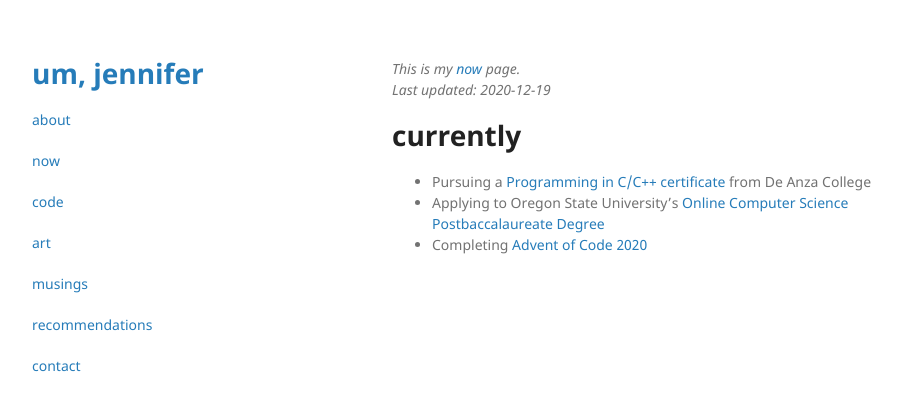
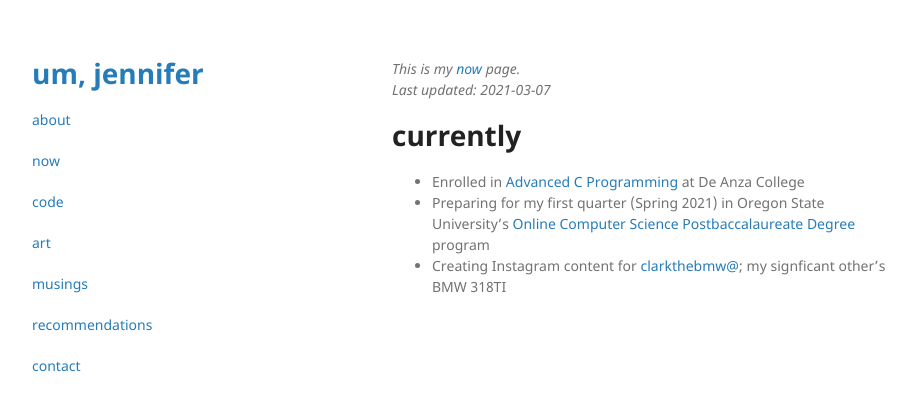
Before and after one commit to umjennifer/umjennifer.github.io, a Jekyll site: the page built from now.md, in a window 1280 px wide. Shown: the top 411 px of the page, without its empty margins (178-1094 px from the left). Built offline with Jekyll 4.4.1, drawn with Linux system fonts in a browser that asks for light colours.

Commit message:
2021 Q1 update

```diff
--- a/now.md
+++ b/now.md
@@ -3,9 +3,9 @@ layout: default
 ---
 
 *This is my [now](https://nownownow.com/about) page.*
-*Last updated: 2020-12-19*
+*Last updated: 2021-03-07*
 
 # currently
-* Pursuing a [Programming in C/C++ certificate](https://www.deanza.edu/cis/degrees.html) from De Anza College
-* Applying to Oregon State University's [Online Computer Science Postbaccalaureate Degree](https://eecs.oregonstate.edu/academic/online-cs-postbacc)
-* Completing [Advent of Code 2020](https://github.com/umjennifer/AdventOfCode2020)
+* Enrolled in [Advanced C Programming](https://www.deanza.edu/catalog/courses/outline.html?cid=CIS26B) at De Anza College
+* Preparing for my first quarter (Spring 2021) in Oregon State University's [Online Computer Science Postbaccalaureate Degree](https://eecs.oregonstate.edu/academic/online-cs-postbacc) program
+* Creating Instagram content for [clarkthebmw@](https://www.instagram.com/clarkthebmw/); my signficant other's BMW 318TI
```
Also changed, not shown: about.md (+4 -1 lines), code.md (+1 -1 lines), recommendations.md (+6 -0 lines), 1 other file.
